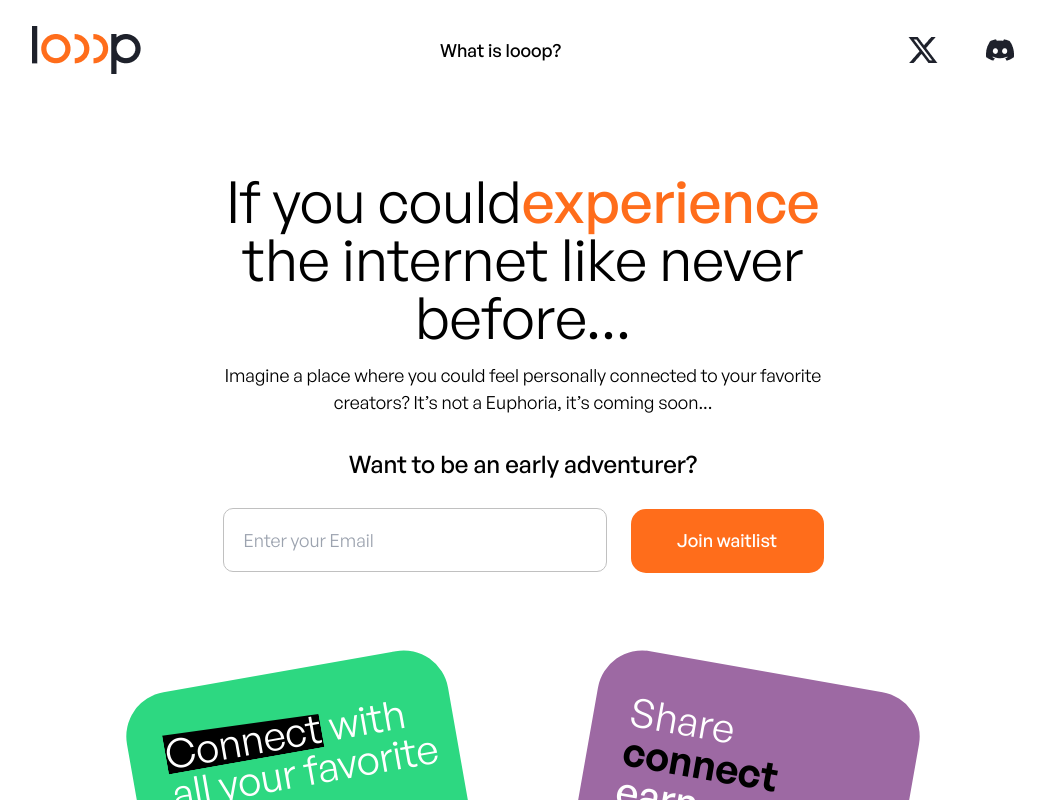
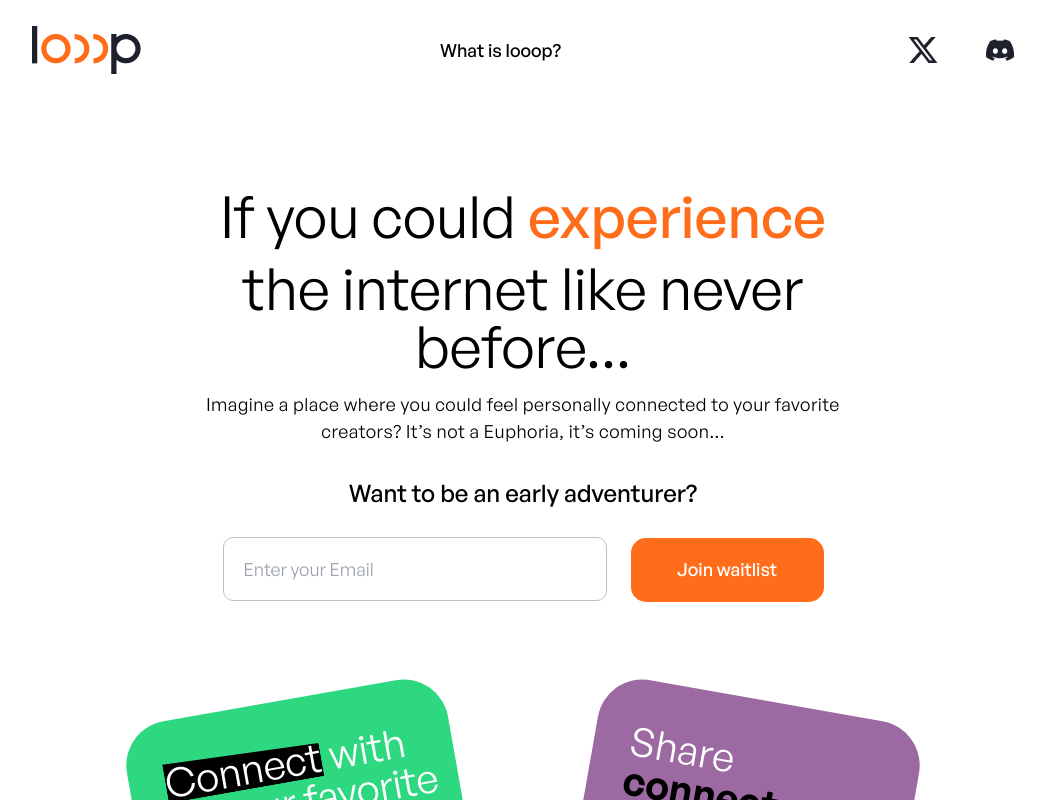
Before and after one commit to collinstb01/LOOOP_FRONTEND, a React (Vite) app: page / in a window 1280 px wide. Shown: the top 800 px of the page, without its empty margins (117-1162 px from the left). Built offline with nearby package versions, Linux system fonts and the light colour scheme.

Commit message:
made changes

```diff
--- a/src/sections/Home/Hero.jsx
+++ b/src/sections/Home/Hero.jsx
@@ -7,9 +7,11 @@ const Hero = () => {
     <Main className="">
       <div className="flex flex-col items-center text-center">
         <div className="">
-          <p className="big text-5xl flex font-normal">
-            <p>If you could </p>{" "}
-            <p className="orange font-medium">experience</p>
+          <p className="big flex font-normal">
+            <span>
+              If you could
+              <span className="orange font-medium"> experience</span>
+            </span>{" "}
           </p>
           <p className="big text-5xl">the internet like never</p>
           <p className="big text-5xl">before...</p>
@@ -39,7 +41,6 @@ const Main = styled.div`
   .big {
     font-weight: 400;
     font-family: "GeneralSans-Variable";
-    /* letter-spacing: 2px; */
     font-size: 58px;
   }
 
@@ -47,6 +48,7 @@ const Main = styled.div`
     font-family: "GeneralSans-Variable";
     font-size: 18px;
     font-weight: 400;
+    letter-spacing: 0.5px;
   }
 
   .orange {
```
